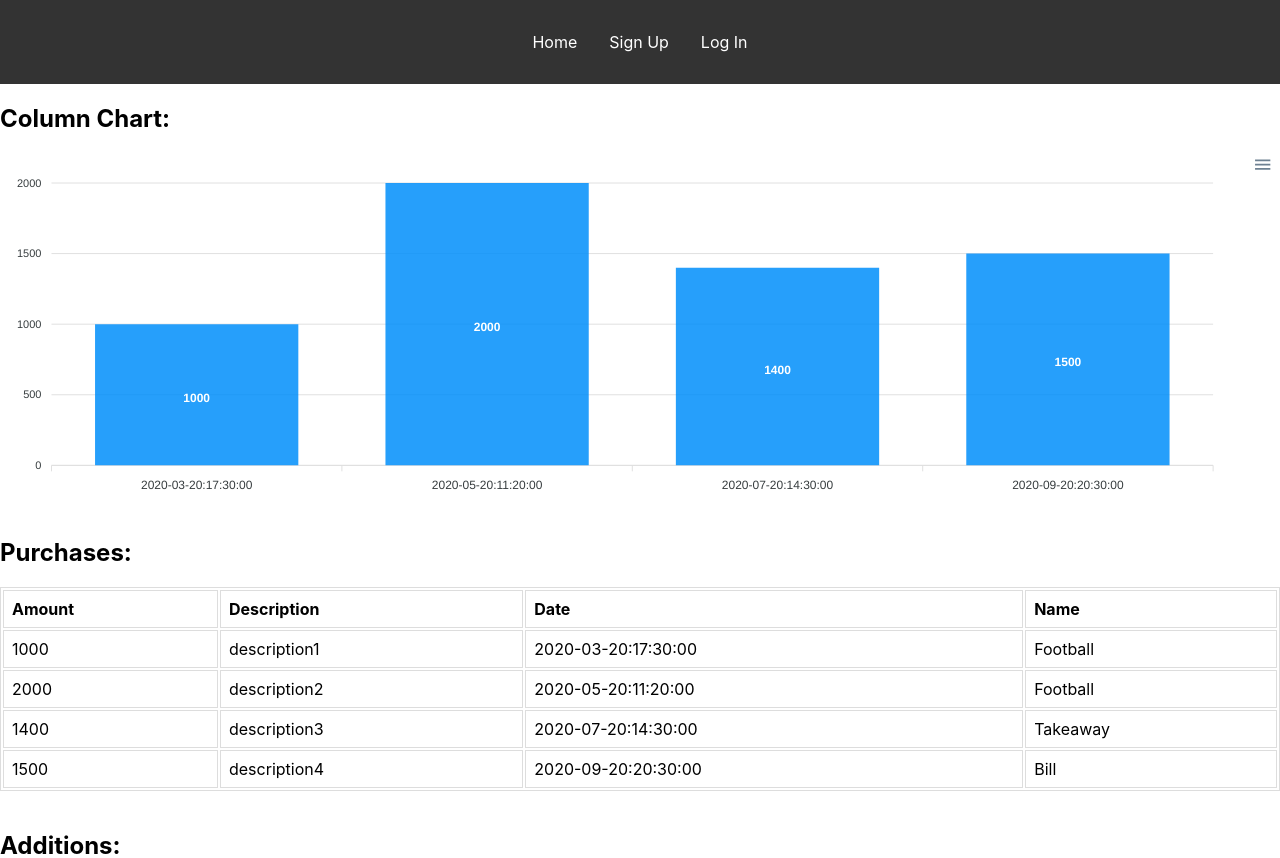
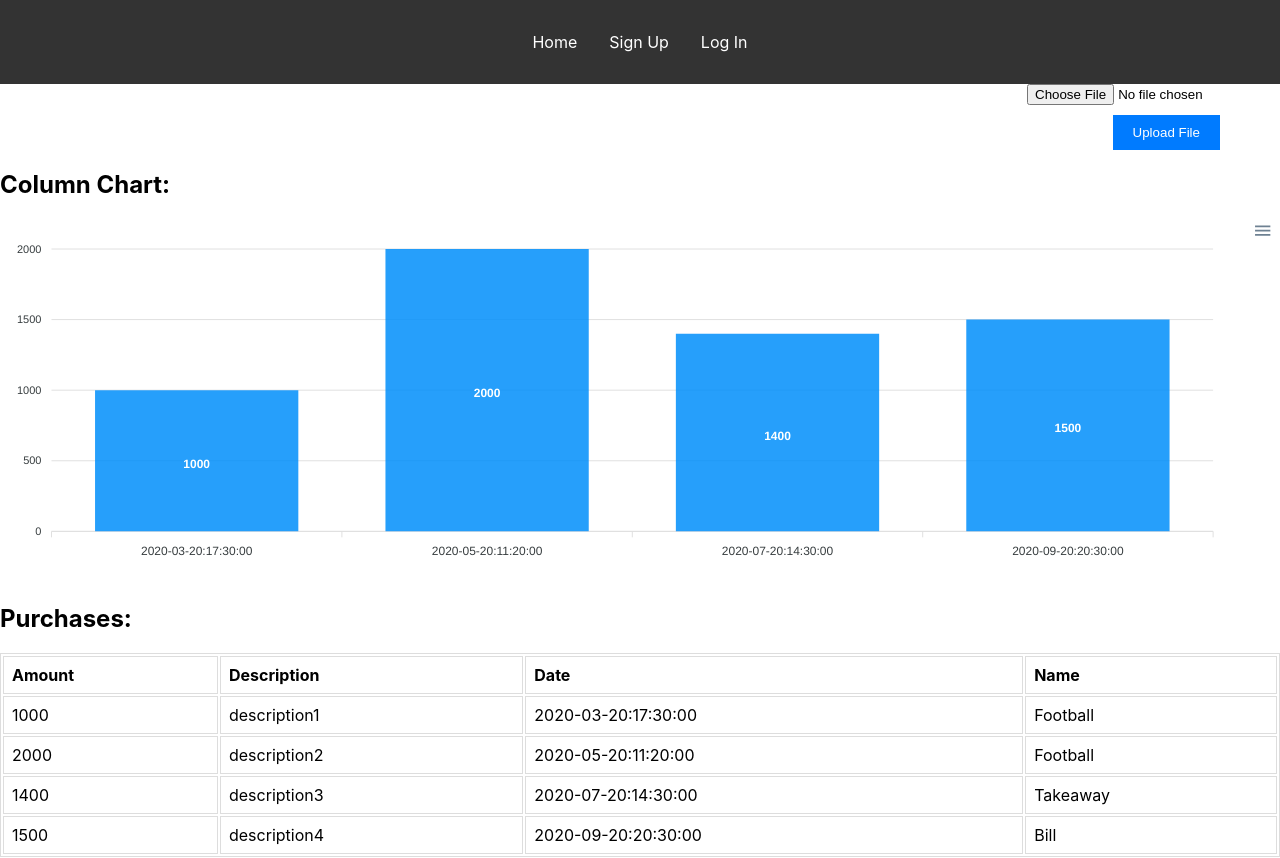
Before and after one commit to andrej286/timski-proekt-front-end, a React (Create React App) app: page /home in a window 1280 px wide. Shown: the top 858 px of the page. Built offline with nearby package versions, Linux system fonts and the light colour scheme.

Commit message:
Create file upload form

```diff
--- /dev/null
+++ b/src/pages/home/file-upload-form.tsx
@@ -0,0 +1,46 @@
+import React, { useState } from 'react';
+import styled from 'styled-components';
+
+const FormContainer = styled.form`
+  display: flex;
+  flex-direction: column;
+  align-items: end;
+`;
+
+const FileInput = styled.input`
+  margin-bottom: 10px;
+`;
+
+const UploadButton = styled.button`
+  background-color: #007bff;
+  color: white;
+  border: none;
+  padding: 10px 20px;
+  cursor: pointer;
+  margin-right: 60px;
+`;
+
+const FileUploadForm = () => {
+    const [selectedFile, setSelectedFile] = useState<File | null>(null);
+
+    const handleFileChange = (e: React.ChangeEvent<HTMLInputElement>) => {
+        const file = e.target.files && e.target.files[0];
+        setSelectedFile(file);
+    };
+
+    const handleFormSubmit = (e: React.FormEvent) => {
+        e.preventDefault();
+        if (selectedFile) {
+            // file upload logic here
+        }
+    };
+
+    return (
+        <FormContainer onSubmit={handleFormSubmit} encType="multipart/form-data">
+            <FileInput type="file" name="additions" onChange={handleFileChange} />
+            <UploadButton type="submit">Upload File</UploadButton>
+        </FormContainer>
+    );
+};
+
+export default FileUploadForm;
--- a/src/pages/home/home.tsx
+++ b/src/pages/home/home.tsx
@@ -3,6 +3,7 @@ import Navbar from "../../common/nav-bar";
 import {PurchaseTable} from "./purchase-table";
 import {AdditionTable} from "./addition-table";
 import {ColumnChart} from "./column-chart";
+import FileUploadForm from "./file-upload-form";
 
 export const Home = () => {
     console.log("this test");
@@ -10,6 +11,7 @@ export const Home = () => {
     return (
         <>
             <Navbar/>
+            <FileUploadForm/>
             <h2> Column Chart:</h2>
             <ColumnChart/>
             <h2> Purchases:</h2>
```
